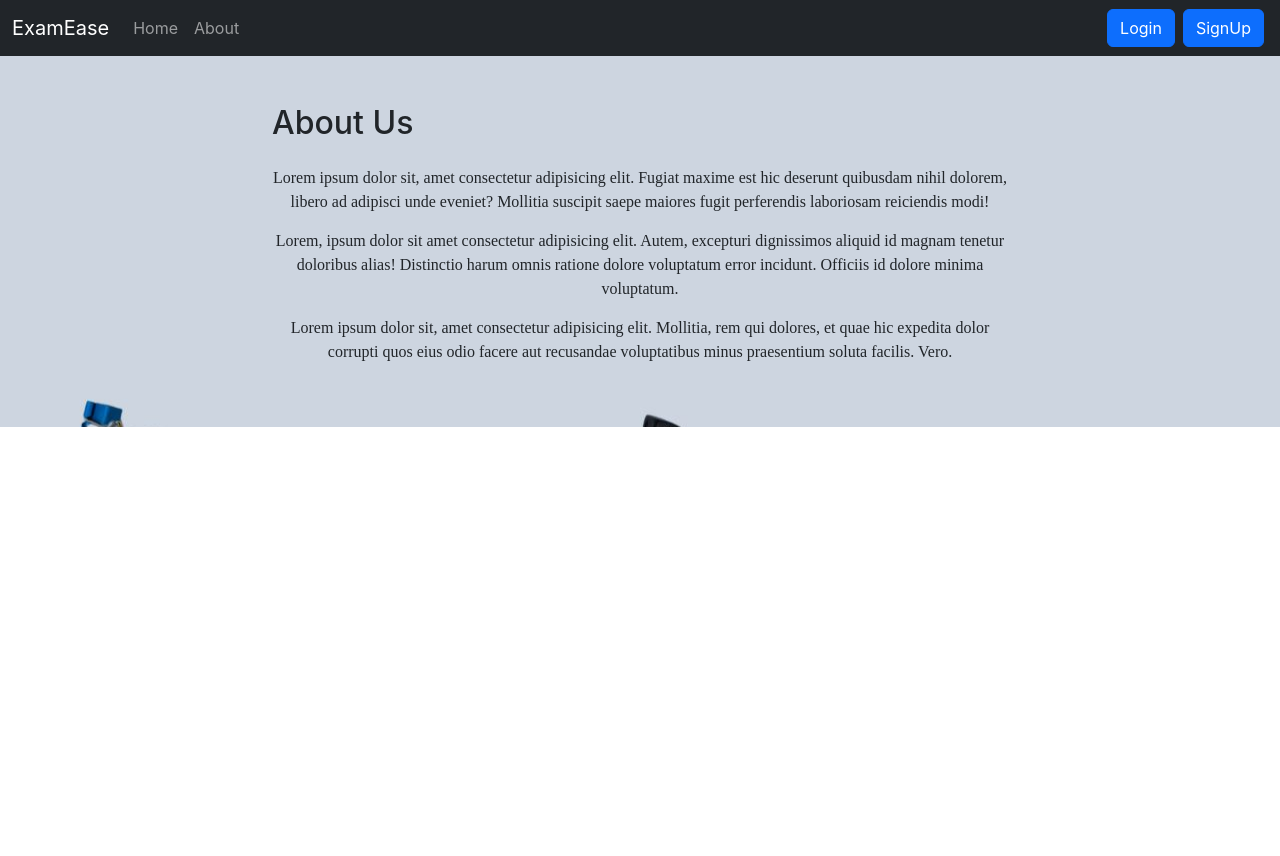
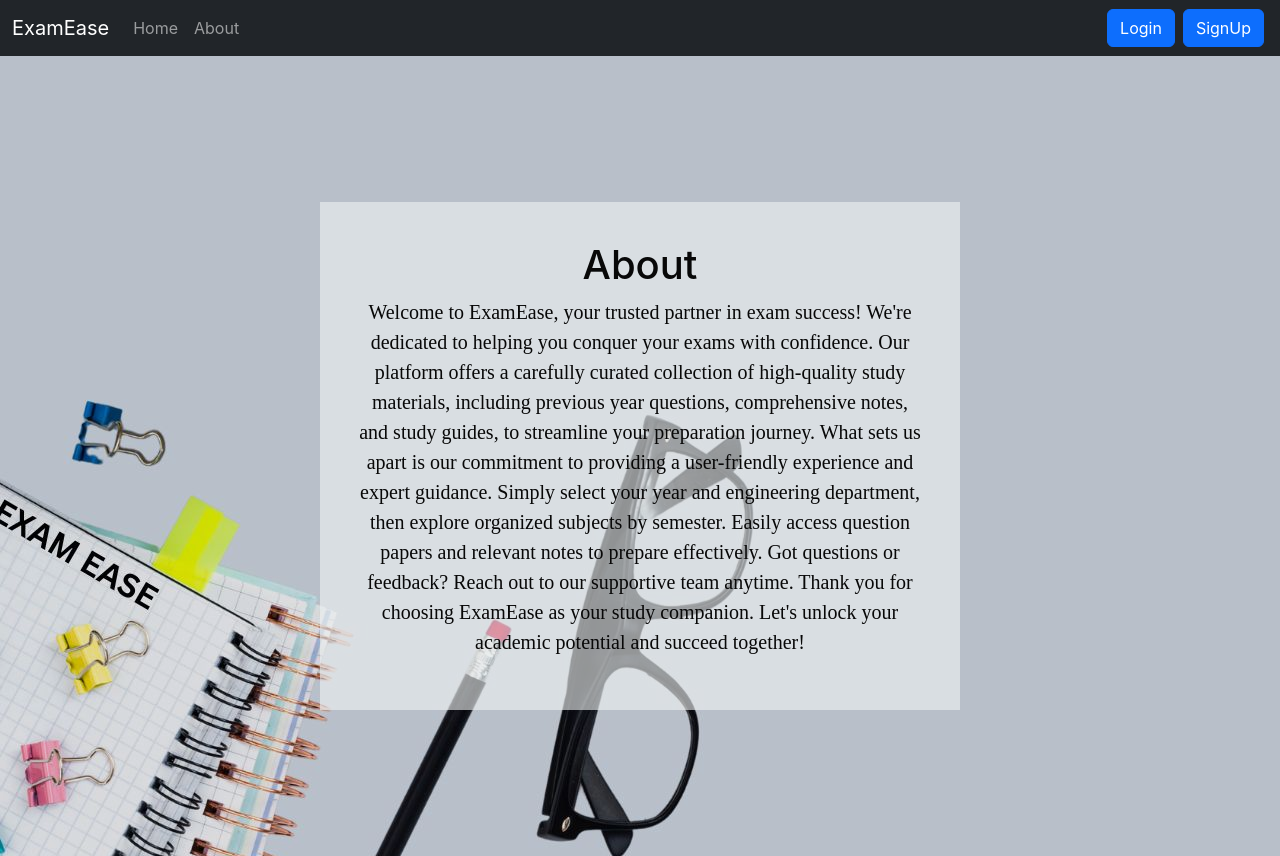
Before and after one commit to Abhishek-Verma75230/ExamEase, a React (Create React App) app in the folder frontend/: page /about in a window 1280 px wide. Before the commit the page ends 800 px from the top, so only its background shows below. Built offline with nearby package versions, Linux system fonts and the light colour scheme.

Commit message:
upload page created

```diff
--- a/frontend/src/components/About.css
+++ b/frontend/src/components/About.css
@@ -1,57 +1,33 @@
-#root{
-    background-image: url("../photos/bg.jpg");
-    backface-visibility: calc(0.2);
-    width:100vw;
-    text-align: center;
+.about-container {
+  display: flex;
+  justify-content: center;
+  align-items: center;
+  height: 100vh;
+  background-color: rgba(0, 0, 0, 0.1); /* Background color with transparency */
 }
 
-.aboutmain{
-    align-items: center;
-    width: fit-content;
-    background-color: rgba(210, 204, 204, 0.1);
-    margin: auto;
-    padding: 0.5rem;
-
-}
+.about-content {
+  max-width: 50vw;
+  padding: 3%;
 
 
-.about-me-container {
-  display: flex;
-align-items: center;
-justify-content: space-between;
-margin: 40px;
-padding: 10px;
-
-@media (max-width: 768px) {
-  margin: 10px;
-  padding: 15px;
-  flex-wrap: wrap;
+  text-align: center;
+  color: rgb(8, 8, 8);
+  background-color: rgb(241, 243, 244 ,0.6);
 }
-}
+@media (max-width: 700px) {
+  .about-content {
+    width: auto;
+    height: max-content;
+    max-width: none;
+    margin: 8px;
+    padding: auto;
 
 
 
-.profile-photo {
-  width: 200px;
-  height: 200px;
-  border-radius: 50%;
-  object-fit: cover;
-} */
+  }
+  p {
+    padding: auto;
 
-.text-container {
-  max-width: 600px;
-  @media (max-width: 768px) {
-    max-width: 100%;
-  }
+  };
 }
-
-
-p {
-
-  font-size: 16px;
-  line-height: 1.5;
-  margin-bottom: 15px;
-  @media (max-width: 768px) {
-    font-size: 14px;
-  }
-}
--- a/frontend/src/components/About.js
+++ b/frontend/src/components/About.js
@@ -1,39 +1,25 @@
 import React from "react";
-// import peopleIcon from "./people-icon.png";
+import "./About.css";
 
 const About = () => {
   return (
-    <div className="container py-5">
-      <div className="row">
-        <div className="col-md-8 mx-auto">
-          <div className="d-flex align-items-center mb-4">
-
-
-            {/* <img
-              src={peopleIcon}
-              alt="People Icon"
-              className="mr-3"
-              style={{ height: "2rem" }}
-            /> */}
-
-            <h2 className="text-center mb-0">About Us</h2>
-          </div>
-          <p className="text-center">
-           Lorem ipsum dolor sit, amet consectetur adipisicing elit. Fugiat maxime
-            est hic deserunt quibusdam nihil dolorem, libero ad adipisci unde eveniet?
-            Mollitia suscipit saepe maiores fugit perferendis laboriosam reiciendis modi!
-          </p>
-          <p className="text-center">
-           Lorem, ipsum dolor sit amet consectetur adipisicing elit. Autem, excepturi
-            dignissimos aliquid id magnam tenetur doloribus alias! Distinctio harum omnis ratione dolore
-            voluptatum error incidunt. Officiis id dolore minima voluptatum.
-          </p>
-          <p className="text-center">
-           Lorem ipsum dolor sit, amet consectetur adipisicing elit. Mollitia,
-           rem qui dolores, et quae hic expedita dolor corrupti quos eius odio facere
-           aut recusandae voluptatibus minus praesentium soluta facilis. Vero.
-          </p>
-        </div>
+    <div className="about-container">
+      <div className="about-content">
+        <h1>About</h1>
+        <p style={{ fontSize: "20px", padding: "auto", display: "block" }}>
+          Welcome to ExamEase, your trusted partner in exam success! We're
+          dedicated to helping you conquer your exams with confidence. Our
+          platform offers a carefully curated collection of high-quality study
+          materials, including previous year questions, comprehensive notes, and
+          study guides, to streamline your preparation journey. What sets us
+          apart is our commitment to providing a user-friendly experience and
+          expert guidance. Simply select your year and engineering department,
+          then explore organized subjects by semester. Easily access question
+          papers and relevant notes to prepare effectively. Got questions or
+          feedback? Reach out to our supportive team anytime. Thank you for
+          choosing ExamEase as your study companion. Let's unlock your academic
+          potential and succeed together!
+        </p>
       </div>
     </div>
   );
--- a/frontend/src/components/Upload.css
+++ b/frontend/src/components/Upload.css
@@ -1,29 +1,9 @@
-.upload-form-container {
-    max-width: 400px;
-    margin:  auto;
-    margin-top: 40px;
-    padding: 20px;
-    background-color: #fff;
-    border-radius: 10px;
-    box-shadow: 0 4px 8px rgba(0, 0, 0, 0.1);
-  }
-
-  .upload-form {
-    display: flex;
-    flex-direction: column;
-
-  }
-
-  .form-group {
-    margin-bottom: 15px;
-  }
-
   label {
     font-weight: bold;
   }
 
-  input[type="text"] {
-    padding: 8px;
+  input[type="text"],select {
+    padding: 6px 12px;
     border: 1px solid #ccc;
     border-radius: 5px;
     width: 100%;
@@ -44,3 +24,18 @@
   button[type="submit"]:hover {
     background-color: #0056b3;
   }
+  @media screen and (max-width: 768px) {
+    .container {
+      width: 90%;
+      margin: auto;
+      max-width: 330px;
+    }
+
+    .form-outline {
+      margin-top: 20px;
+    }
+
+    button[type="submit"] {
+      margin-top: 30px;
+    }
+  }
--- a/frontend/src/components/Upload.js
+++ b/frontend/src/components/Upload.js
@@ -1,63 +1,148 @@
-import React, { useState } from 'react';
-import axios from 'axios';
-import './Upload.css';
+import React, { useState } from "react";
+import axios from "axios";
+import "./Upload.css";
+import "../App.css";
 
 function Upload() {
   const [formData, setFormData] = useState({
-        year: '',
-        branch: '',
-        topic: '',
-        link: ''
+    year: "",
+    branch: "",
+    topic: "",
+    link: "",
   });
 
   const handleChange = (e) => {
     const { name, value } = e.target;
     setFormData({
       ...formData,
-            [name]: value
+      [name]: value,
     });
   };
 
   const handleSubmit = async (e) => {
     e.preventDefault();
     try {
-            await axios.post('http://localhost:800/api/upload', formData);
-            alert('Data uploaded successfully!');
+      await axios.post("http://localhost:800/api/upload", formData);
+      alert("Data uploaded successfully!");
       setFormData({
-                year: '',
-                branch: '',
-                topic: '',
-                link: '',
+        year: "",
+        branch: "",
+        topic: "",
+        link: "",
       });
     } catch (error) {
-            console.error('Error uploading data:', error);
-            alert('Error uploading data. Please try again.');
+      console.error("Error uploading data:", error);
+      alert("Error uploading data. Please try again.");
     }
   };
 
   return (
-        <div className="upload-form-container">
-            <h2>Upload Data</h2>
-            <form onSubmit={handleSubmit} className="upload-form">
-                <div className="form-group">
-                    <label>Year:</label>
-                    <input type="text" name="year" value={formData.year} onChange={handleChange} />
+    <div
+      className="d-flex justify-content-center align-items-center"
+      style={{ width: "100vw" ,height:"100vh"}}
+    >
+
+        <div className="container bg-light my-3" style={{ width:"400px"}}>
+          <div class="mb-md-5 mt-md-4 pb-5 text-center">
+            <h2
+              class="fw-bold mb-2 text-uppercase text-center text-dark "
+              style={{ paddingTop: "20px" }}
+            >
+              Upload Data
+            </h2>
+            <form onSubmit={handleSubmit}>
+              <div class="form-outline form-white  mx-4">
+                <label
+                  className="form-label text-dark"
+                  style={{ paddingTop: "20px" }}
+                >
+                  Year:
+                </label>
+                <select
+                  className="form-control"
+                  onChange={handleChange}
+                  value={formData.year}
+                  name="year"
+                >
+                  <option value="">Select Year</option>
+                  <option value="1st">1st</option>
+                  <option value="2nd">2nd</option>
+                  <option value="3rd">3rd</option>
+                  <option value="4th">4th</option>
+                </select>
               </div>
-                <div className="form-group">
-                    <label>Branch:</label>
-                    <input type="text" name="branch" value={formData.branch} onChange={handleChange} />
+              <div
+                class="form-outline form-white  mx-4"
+                style={{ marginTop: "35px" }}
+              >
+                <label className="form-label text-dark">Branch:</label>
+                <select
+                  type="text"
+                  className="form-control"
+                  name="branch"
+                  value={formData.branch}
+                  onChange={handleChange}
+                >
+                  <option value="">Select Your Branch</option>
+                  <option value="cse">CSE</option>
+                  <option value="ece">ECE</option>
+                  <option value="ee">EE/EIE</option>
+                  <option value="me">ME</option>
+                  <option value="pe">PE</option>
+                  <option value="civil">CIVIL</option>
+                  <option value="chemical">CHEMICAL</option>
+                  <option value="mathematics">Mathematics</option>
+                  <option value="physics">Physics</option>
+                </select>
               </div>
-                <div className="form-group">
-                    <label>Topic:</label>
-                    <input type="text" name="topic" value={formData.topic} onChange={handleChange} />
+              <div
+                class="form-outline form-white  mx-4"
+                style={{ marginTop: "35px" }}
+              >
+                <label className="form-label text-dark">Topic:</label>
+                <input
+                  type="text"
+                  classsName="form-control"
+                  name="topic"
+                  value={formData.topic}
+                  onChange={handleChange}
+                />
               </div>
-                <div className="form-group">
-                    <label>Link:</label>
-                    <input type="text" name="link" value={formData.link} onChange={handleChange} />
+              <div
+                class="form-outline form-white  mx-4"
+                style={{ marginTop: "35px" }}
+              >
+                <label className="form-label text-dark">Link:</label>
+                <input
+                  type="text"
+                  className="form-control"
+                  name="link"
+                  value={formData.link}
+                  onChange={handleChange}
+                />
               </div>
-                <button type="submit">Upload</button>
+              <div>
+                <button
+                  type="submit"
+                  className="btn btn-outline-light btn-lg px-5"
+                  style={{ marginTop: "35px" }}
+                >
+                  Submit
+                </button>
+              </div>
+              <div>
+                <p className="mb-0 text-dark" style={{ marginTop: "30px" }}>
+                  Didn't Logged In?
+                  <a class=" fw-bold" href="/signup">
+                    Login
+                  </a>{" "}
+                </p>
+              </div>
             </form>
           </div>
+        </div>
+      </div>
+
   );
 }
 
```
Lines whose indentation alone changed are shown as unchanged.
